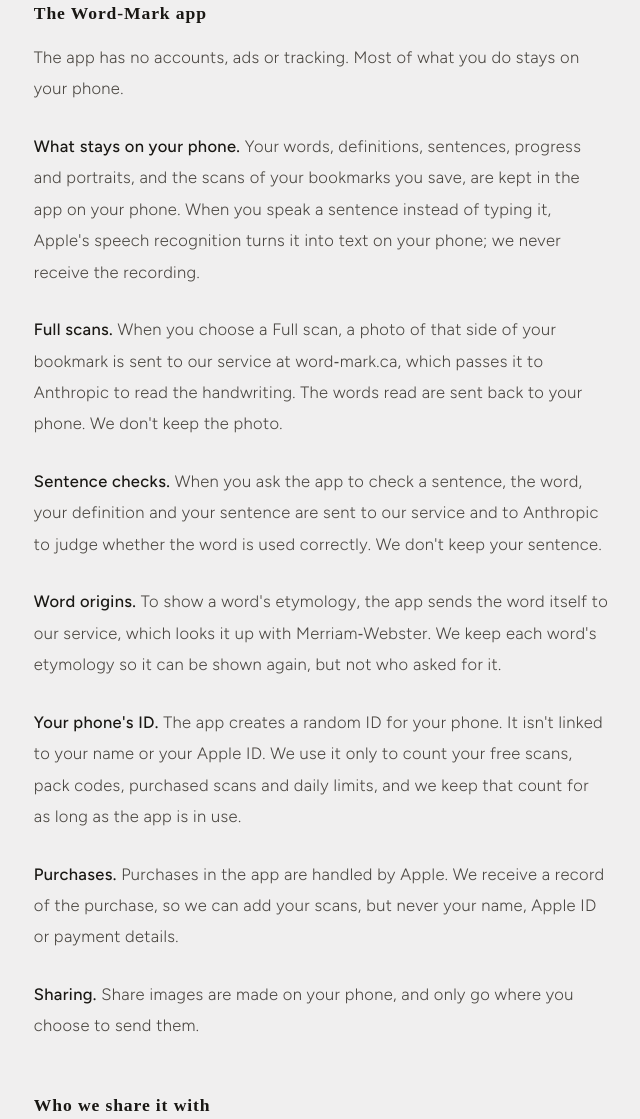
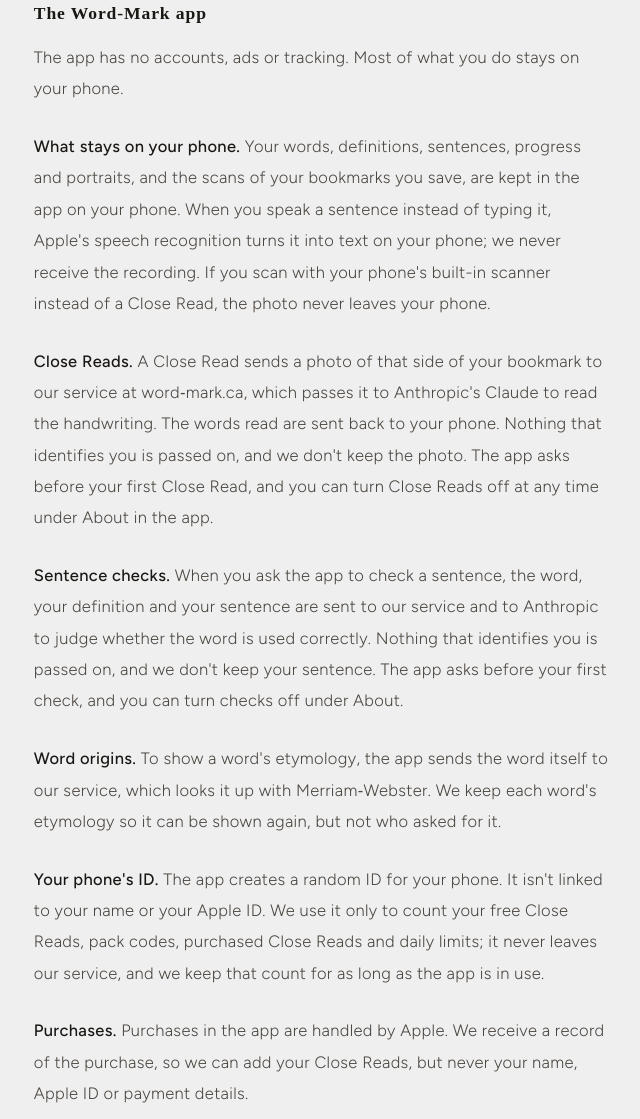
Before and after one commit to djmcleod90-hue/word-mark-site, a website: page privacy.html in a window 1280 px wide. Shown: the part 1156-2275 px from the top of the page, without its empty margins (319-959 px from the left). Drawn offline with Linux system fonts and the light colour scheme; a web font is replaced by a local one.

Commit message:
Privacy policy: Close Reads

```diff
--- a/privacy.html
+++ b/privacy.html
@@ -71,12 +71,12 @@
 
     <h2 class="policy-heading">The Word&#8209;Mark app</h2>
     <p class="body-text">The app has no accounts, ads or tracking. Most of what you do stays on your phone.</p>
-    <p class="body-text"><strong>What stays on your phone.</strong> Your words, definitions, sentences, progress and portraits, and the scans of your bookmarks you save, are kept in the app on your phone. When you speak a sentence instead of typing it, Apple's speech recognition turns it into text on your phone; we never receive the recording.</p>
-    <p class="body-text"><strong>Full scans.</strong> When you choose a Full scan, a photo of that side of your bookmark is sent to our service at word&#8209;mark.ca, which passes it to Anthropic to read the handwriting. The words read are sent back to your phone. We don't keep the photo.</p>
-    <p class="body-text"><strong>Sentence checks.</strong> When you ask the app to check a sentence, the word, your definition and your sentence are sent to our service and to Anthropic to judge whether the word is used correctly. We don't keep your sentence.</p>
+    <p class="body-text"><strong>What stays on your phone.</strong> Your words, definitions, sentences, progress and portraits, and the scans of your bookmarks you save, are kept in the app on your phone. When you speak a sentence instead of typing it, Apple's speech recognition turns it into text on your phone; we never receive the recording. If you scan with your phone's built-in scanner instead of a Close Read, the photo never leaves your phone.</p>
+    <p class="body-text"><strong>Close Reads.</strong> A Close Read sends a photo of that side of your bookmark to our service at word&#8209;mark.ca, which passes it to Anthropic's Claude to read the handwriting. The words read are sent back to your phone. Nothing that identifies you is passed on, and we don't keep the photo. The app asks before your first Close Read, and you can turn Close Reads off at any time under About in the app.</p>
+    <p class="body-text"><strong>Sentence checks.</strong> When you ask the app to check a sentence, the word, your definition and your sentence are sent to our service and to Anthropic to judge whether the word is used correctly. Nothing that identifies you is passed on, and we don't keep your sentence. The app asks before your first check, and you can turn checks off under About.</p>
     <p class="body-text"><strong>Word origins.</strong> To show a word's etymology, the app sends the word itself to our service, which looks it up with Merriam&#8209;Webster. We keep each word's etymology so it can be shown again, but not who asked for it.</p>
-    <p class="body-text"><strong>Your phone's ID.</strong> The app creates a random ID for your phone. It isn't linked to your name or your Apple ID. We use it only to count your free scans, pack codes, purchased scans and daily limits, and we keep that count for as long as the app is in use.</p>
-    <p class="body-text"><strong>Purchases.</strong> Purchases in the app are handled by Apple. We receive a record of the purchase, so we can add your scans, but never your name, Apple ID or payment details.</p>
+    <p class="body-text"><strong>Your phone's ID.</strong> The app creates a random ID for your phone. It isn't linked to your name or your Apple ID. We use it only to count your free Close Reads, pack codes, purchased Close Reads and daily limits; it never leaves our service, and we keep that count for as long as the app is in use.</p>
+    <p class="body-text"><strong>Purchases.</strong> Purchases in the app are handled by Apple. We receive a record of the purchase, so we can add your Close Reads, but never your name, Apple ID or payment details.</p>
     <p class="body-text"><strong>Sharing.</strong> Share images are made on your phone, and only go where you choose to send them.</p>
 
     <h2 class="policy-heading">Who we share it with</h2>
@@ -85,7 +85,7 @@
       <li><strong>Netlify</strong> hosts this website and processes contact form messages.</li>
       <li><strong>Google</strong> delivers our email (Gmail) and our fonts (Google Fonts).</li>
       <li><strong>Stripe</strong> processes payments.</li>
-      <li><strong>Anthropic</strong> reads the photos you send for a Full scan and checks the sentences you submit in the app. It processes them on our behalf and doesn't use them to train its models.</li>
+      <li><strong>Anthropic</strong> reads the photos you send for a Close Read and checks the sentences you submit in the app. It processes them on our behalf and doesn't use them to train its models.</li>
       <li><strong>Merriam&#8209;Webster</strong> supplies word origins; it receives only the word looked up.</li>
       <li><strong>Apple</strong> handles purchases and app downloads.</li>
       <li>The shipping carrier receives your name and address to deliver your order.</li>
```
